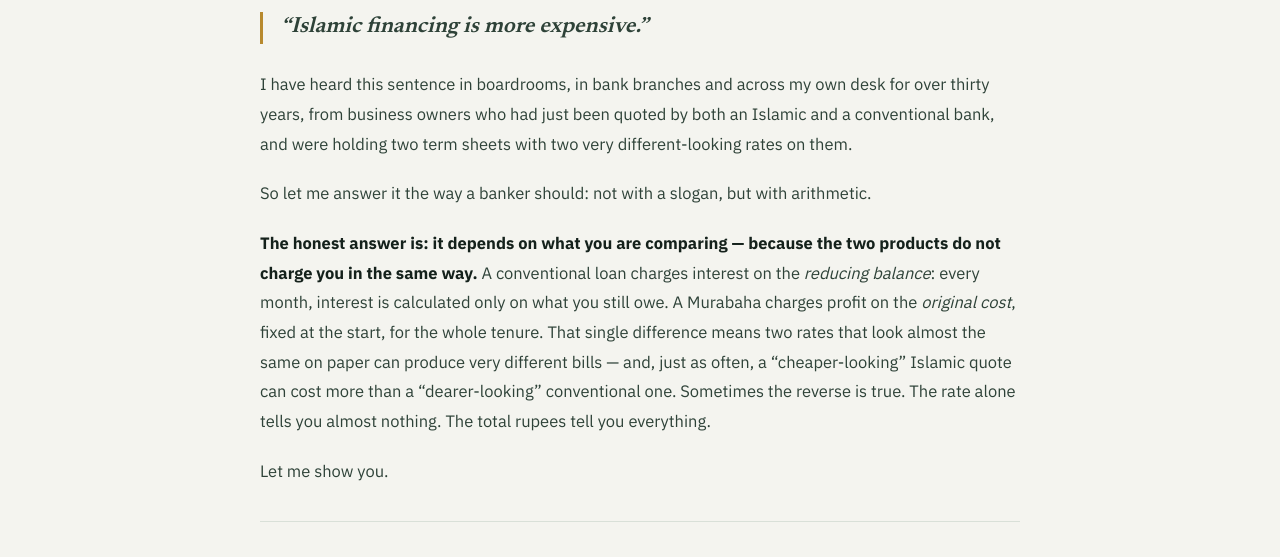
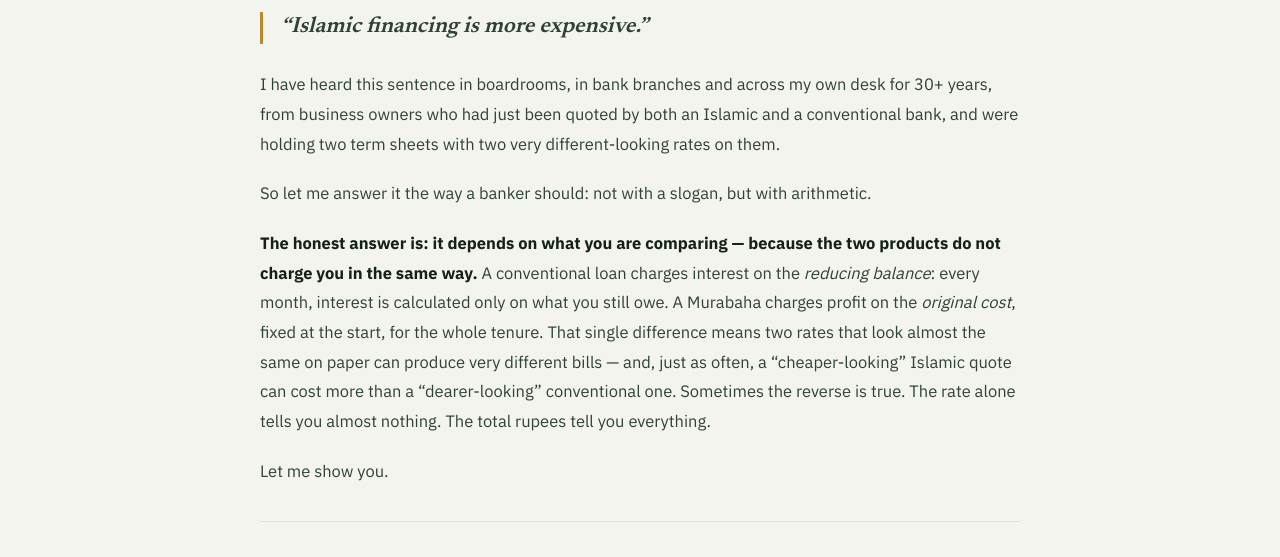
Before and after one commit to irshadakhan-halalgrowth/irshadakhan-halalgrowth.github.io, a plain HTML site: page articles/murabaha-vs-conventional-loan.html in a window 1280 px wide. Shown: the part 224-781 px from the top of the page. Drawn offline with Linux system fonts and the light colour scheme.

Commit message:
Update experience wording to 30+ years in Murabaha article

```diff
--- a/articles/murabaha-vs-conventional-loan.html
+++ b/articles/murabaha-vs-conventional-loan.html
@@ -136,7 +136,7 @@ footer{margin:28px auto 0;padding-top:20px;border-top:1px solid var(--line);disp
 
     <p class="standfirst"><em>&ldquo;Islamic financing is more expensive.&rdquo;</em></p>
 
-    <p>I have heard this sentence in boardrooms, in bank branches and across my own desk for over thirty years, from business owners who had just been quoted by both an Islamic and a conventional bank, and were holding two term sheets with two very different-looking rates on them.</p>
+    <p>I have heard this sentence in boardrooms, in bank branches and across my own desk for 30+ years, from business owners who had just been quoted by both an Islamic and a conventional bank, and were holding two term sheets with two very different-looking rates on them.</p>
 
     <p>So let me answer it the way a banker should: not with a slogan, but with arithmetic.</p>
 
```
